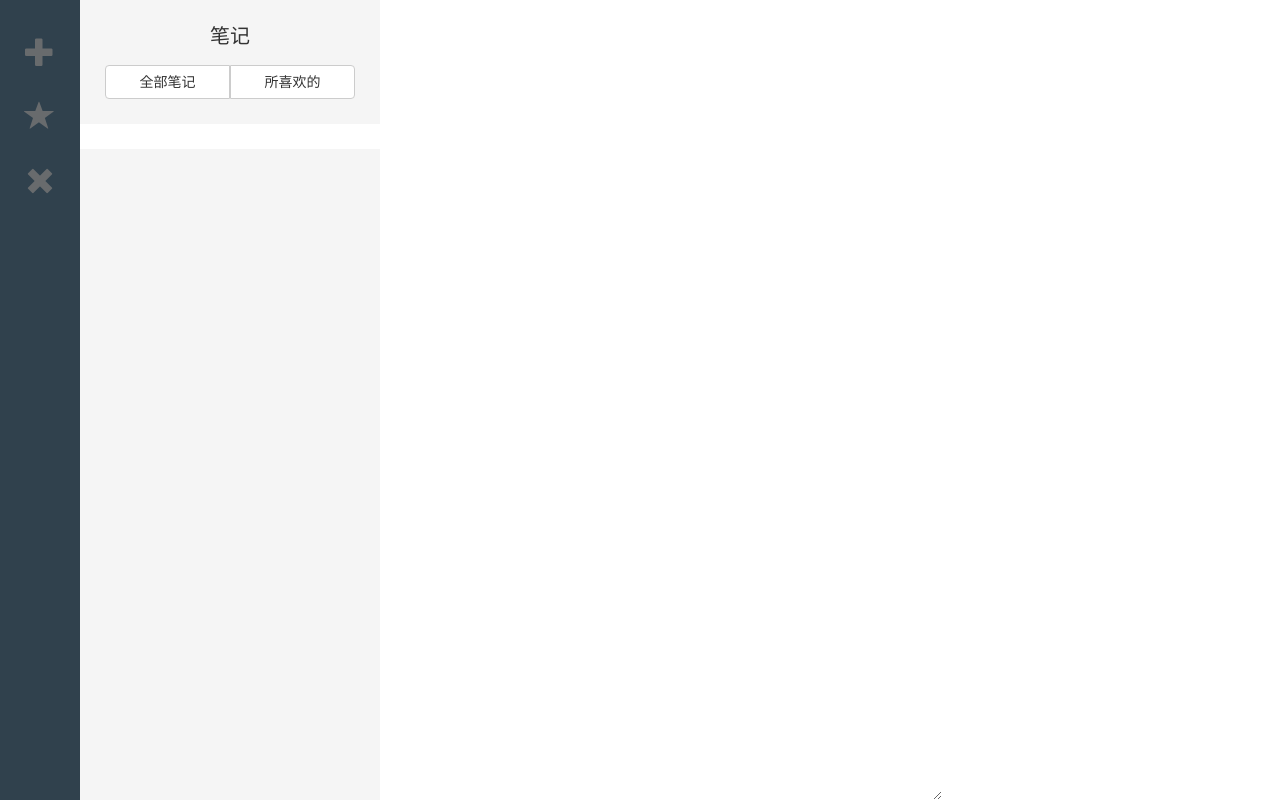
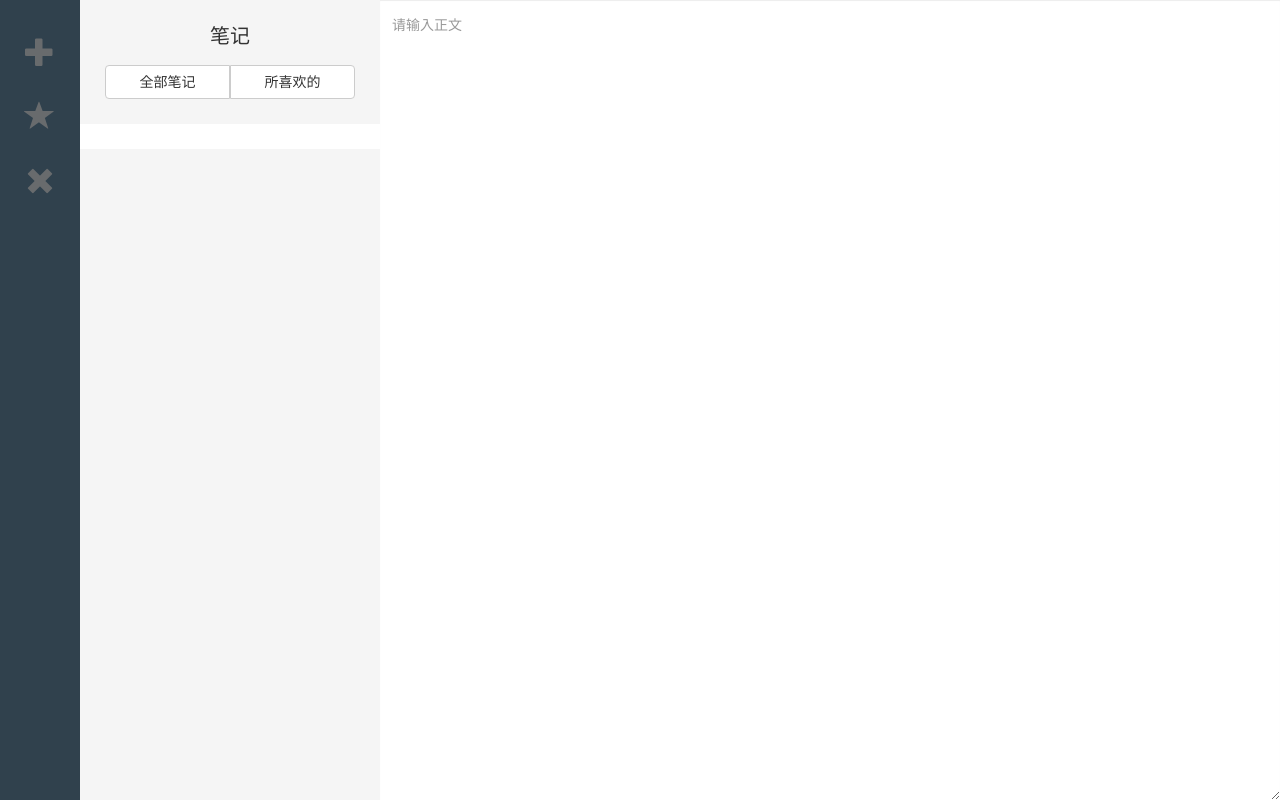
Before and after one commit to Artila/vue-notes, a Vue app: page / in a window 1280 px wide. Built offline with nearby package versions, Linux system fonts and the light colour scheme.

Commit message:
编辑区

```diff
--- a/src/components/editor.vue
+++ b/src/components/editor.vue
@@ -1,19 +1,57 @@
 <template>
   <div id="editor">
-    <textarea></textarea>
+  	<div class="form-group">
+  		<!--<input
+  			v-model="title"
+  			type="text" name="title"
+  			class="title form-control"
+  			placeholder="请输入标题">-->
+  		<textarea
+  			:value="activeNoteContent"
+  			@input="editNote"
+  			name="content" class="form-control"
+  			placeholder="请输入正文"></textarea>
+  	</div>
   </div>
 </template>
 
 <script>
+	import { mapGetters, mapActions } from 'vuex';
+
+	export default {
+		computed: {
+			...mapGetters([
+				'activeNoteContent'
+			])
+		},
+		methods: {
+			...mapActions([
+				'editNote'
+			])
+		}
+	}
 </script>
 
 <style>
   #editor {
-    margin-left: 380px;
-    height: 100%;
+    flex: 2;
   }
 
-  textarea {
+  .form-group {
+  	display: flex;
+  	flex-flow: column;
+  	height: 100%;
+  	margin-bottom: 0;
+  }
+
+  .title {
+  	border: 0;
+  }
+
+  #editor textarea {
+  	flex-grow: 2;
+  	box-sizing: border-box;
+  	padding-top: 15px;
     height: 100%;
     border: 0;
     border-radius: 0;
```
